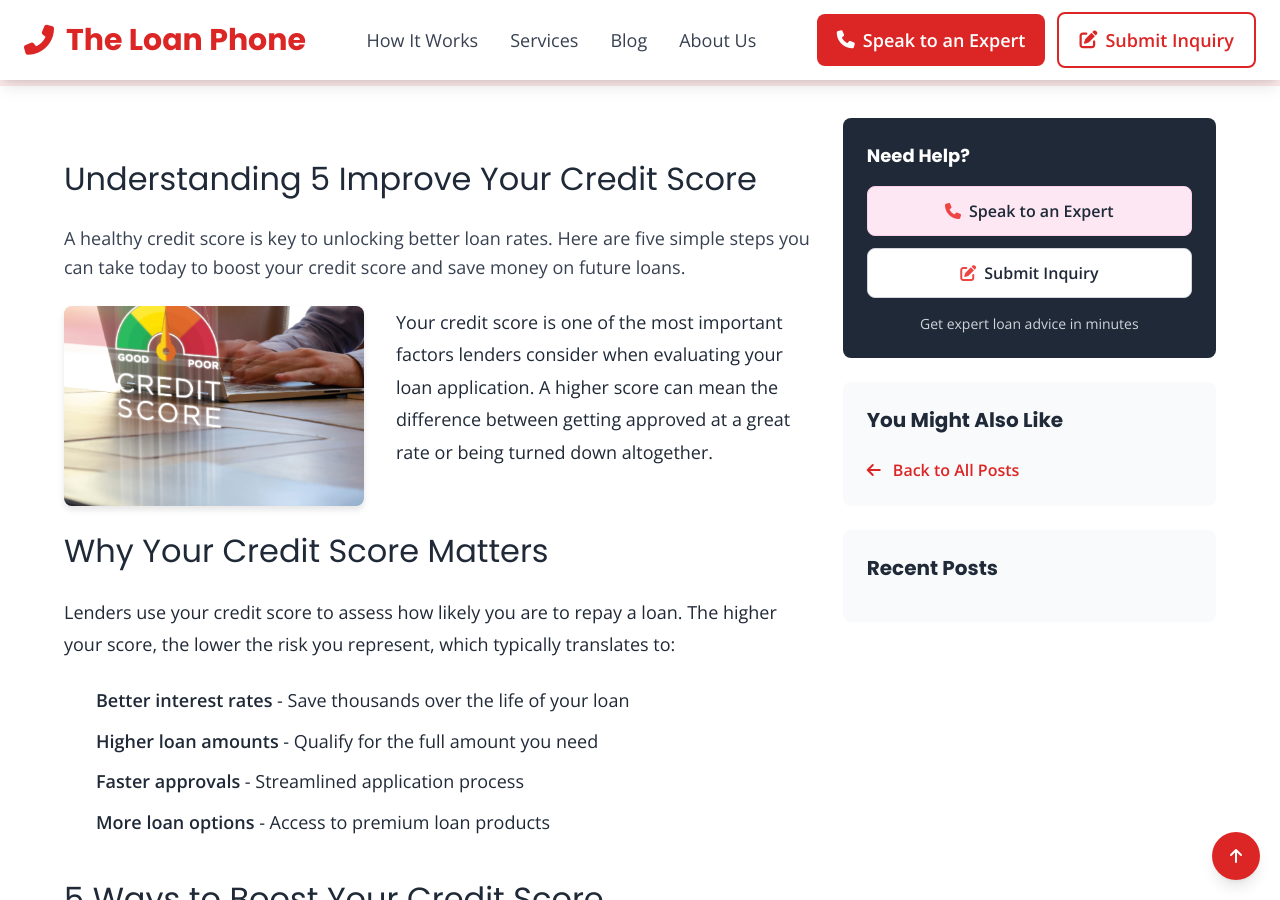
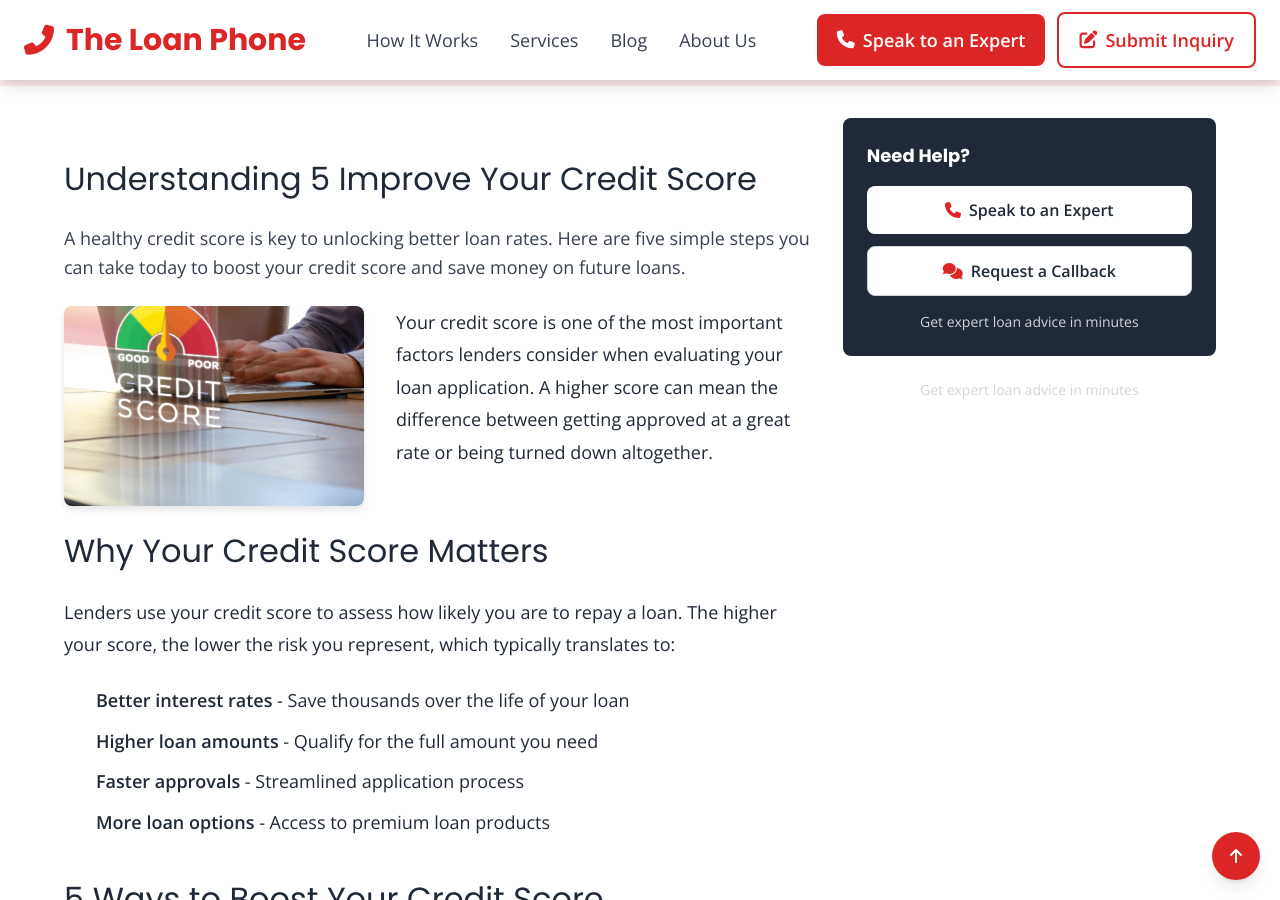
Before and after one commit to AMSumo9/loan-phone-website, a Jekyll site: the page built from _posts/2025-01-20-improve-credit-score.md, in a window 1280 px wide and 900 px high, scrolled down 318 px. Built offline with Jekyll 4.4.1, drawn with Linux system fonts in a browser that asks for light colours; nearby versions of some CDN libraries.

Commit message:
Update posts.html

```diff
--- a/_layouts/posts.html
+++ b/_layouts/posts.html
@@ -254,17 +254,22 @@
                                 <div class="space-y-3">
                                     <!-- Speak to an Expert Button -->
                                     <a href="tel:{{ site.contact.phone }}"
-                               class="flex items-center justify-center w-full py-3 px-4 bg-pink-100 text-gray-800 font-semibold rounded-lg hover:bg-pink-200 transition duration-200 border border-pink-200">
-                                <i class="fas fa-phone mr-2 text-red-500"></i>
+                                       class="flex items-center justify-center w-full py-3 px-4 bg-white text-gray-800 font-semibold rounded-lg hover:bg-gray-100 transition duration-200">
+                                        <i class="fas fa-phone mr-2 text-red-600"></i>
                                         Speak to an Expert
                                     </a>
 
-                            <!-- Submit Inquiry Button -->
+                                    <!-- Request a Callback Button - UNIFORM WITH ABOVE -->
                                     <button onclick="openSupportModal()"
                                             class="flex items-center justify-center w-full py-3 px-4 bg-white text-gray-800 font-semibold rounded-lg hover:bg-gray-100 transition duration-200 border border-gray-300">
-                                <i class="fas fa-edit mr-2 text-red-500"></i>
-                                Submit Inquiry
+                                        <i class="fas fa-comments mr-2 text-red-600"></i>
+                                        Request a Callback
                                     </button>
+                            </div>
+
+    <p class="text-gray-300 text-sm mt-4 text-center">
+        Get expert loan advice in minutes
+    </p>
 </div>
 
                         <p class="text-gray-300 text-sm mt-4 text-center">
```
Lines whose indentation alone changed are shown as unchanged.
